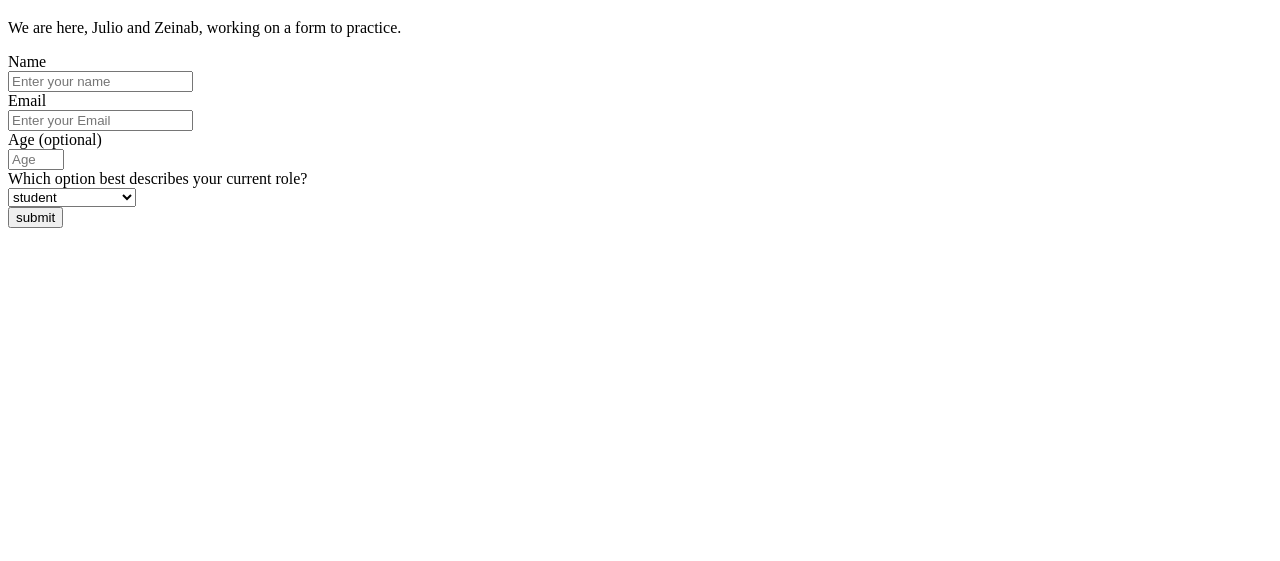
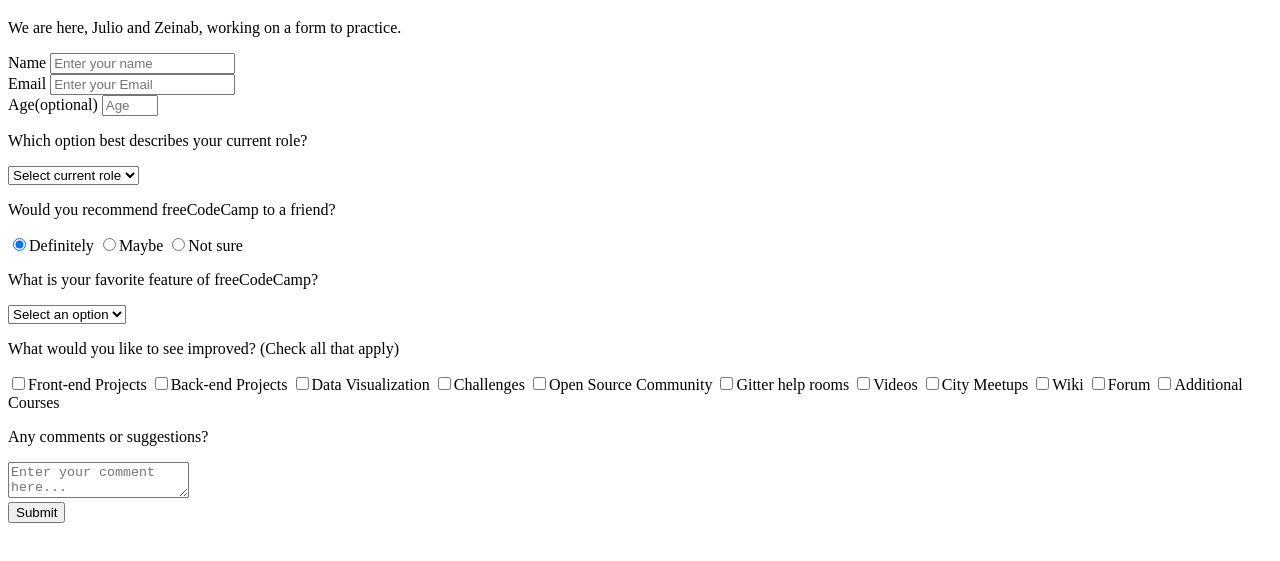
Before and after one commit to BregornOriginal/microverse-trial, a plain HTML site: page index.html in a window 1280 px wide. Shown: the part 61-622 px from the top of the page. Drawn offline with Linux system fonts and the light colour scheme.

Commit message:
update index
Added the rest of form to complete the form.

```diff
--- a/index.html
+++ b/index.html
@@ -15,31 +15,205 @@
       <form id="survey-form">
         <div class="form-group">
           <label id="name-label" for="name">Name</label>
-          <br>
-          <input id="name" type="text" placeholder="Enter your name">
-          <br>
+          <input
+            type="text"
+            name="name"
+            id="name"
+            class="form-control"
+            placeholder="Enter your name"
+            required
+          />
+        </div>
+        <div class="form-group">
           <label id="email-label" for="email">Email</label>
-          <br>
-          <input id="email" type="email" placeholder="Enter your Email">
-          <br>
-          <label id="number-label" for="Age"> Age (optional)</label>
-          <br>
-          <input id="number" type="number" max="80" min="15"  placeholder="Age">
-          <br>
-          <label id="name-label" for="name">Which option best describes your current role?</label>
-          <br>
-          <select name="" id="">
-            <option disabled="" value="">select current role</option>
-            <option value="student">student</option>
-            <option value="full">Full time job</option>
-            <option value="leaner">Full time learner</option>
-            <option value="notsay">prefere not to say</option>
+          <input
+            type="email"
+            name="email"
+            id="email"
+            class="form-control"
+            placeholder="Enter your Email"
+            required
+          />
+        </div>
+        <div class="form-group">
+          <label id="number-label" for="number"
+            >Age<span class="clue">(optional)</span></label
+          >
+          <input
+            type="number"
+            name="age"
+            id="number"
+            min="10"
+            max="99"
+            class="form-control"
+            placeholder="Age"
+          />
+        </div>
+        <div class="form-group">
+          <p>Which option best describes your current role?</p>
+          <select id="dropdown" name="role" class="form-control" required>
+            <option disabled selected value>Select current role</option>
+            <option value="student">Student</option>
+            <option value="job">Full Time Job</option>
+            <option value="learner">Full Time Learner</option>
+            <option value="preferNo">Prefer not to say</option>
             <option value="other">Other</option>
+          </select>
+        </div>
 
+        <div class="form-group">
+          <p>Would you recommend freeCodeCamp to a friend?</p>
+          <label>
+            <input
+              name="user-recommend"
+              value="definitely"
+              type="radio"
+              class="input-radio"
+              checked
+            />Definitely</label
+          >
+          <label>
+            <input
+              name="user-recommend"
+              value="maybe"
+              type="radio"
+              class="input-radio"
+            />Maybe</label
+          >
+
+          <label
+            ><input
+              name="user-recommend"
+              value="not-sure"
+              type="radio"
+              class="input-radio"
+            />Not sure</label
+          >
+        </div>
+
+        <div class="form-group">
+          <p>
+            What is your favorite feature of freeCodeCamp?
+          </p>
+          <select id="most-like" name="mostLike" class="form-control" required>
+            <option disabled selected value>Select an option</option>
+            <option value="challenges">Challenges</option>
+            <option value="projects">Projects</option>
+            <option value="community">Community</option>
+            <option value="openSource">Open Source</option>
           </select>
+        </div>
 
-          <br>
-<button>submit</button>
+        <div class="form-group">
+          <p>
+            What would you like to see improved?
+            <span class="clue">(Check all that apply)</span>
+          </p>
+
+          <label
+            ><input
+              name="prefer"
+              value="front-end-projects"
+              type="checkbox"
+              class="input-checkbox"
+            />Front-end Projects</label
+          >
+          <label>
+            <input
+              name="prefer"
+              value="back-end-projects"
+              type="checkbox"
+              class="input-checkbox"
+            />Back-end Projects</label
+          >
+          <label
+            ><input
+              name="prefer"
+              value="data-visualization"
+              type="checkbox"
+              class="input-checkbox"
+            />Data Visualization</label
+          >
+          <label
+            ><input
+              name="prefer"
+              value="challenges"
+              type="checkbox"
+              class="input-checkbox"
+            />Challenges</label
+          >
+          <label
+            ><input
+              name="prefer"
+              value="open-source-community"
+              type="checkbox"
+              class="input-checkbox"
+            />Open Source Community</label
+          >
+          <label
+            ><input
+              name="prefer"
+              value="gitter-help-rooms"
+              type="checkbox"
+              class="input-checkbox"
+            />Gitter help rooms</label
+          >
+          <label
+            ><input
+              name="prefer"
+              value="videos"
+              type="checkbox"
+              class="input-checkbox"
+            />Videos</label
+          >
+          <label
+            ><input
+              name="prefer"
+              value="city-meetups"
+              type="checkbox"
+              class="input-checkbox"
+            />City Meetups</label
+          >
+          <label
+            ><input
+              name="prefer"
+              value="wiki"
+              type="checkbox"
+              class="input-checkbox"
+            />Wiki</label
+          >
+          <label
+            ><input
+              name="prefer"
+              value="forum"
+              type="checkbox"
+              class="input-checkbox"
+            />Forum</label
+          >
+          <label
+            ><input
+              name="prefer"
+              value="additional-courses"
+              type="checkbox"
+              class="input-checkbox"
+            />Additional Courses</label
+          >
+        </div>
+
+        <div class="form-group">
+          <p>Any comments or suggestions?</p>
+          <textarea
+            id="comments"
+            class="input-textarea"
+            name="comment"
+            placeholder="Enter your comment here..."
+          ></textarea>
+        </div>
+
+        <div class="form-group">
+          <button type="submit" id="submit" class="submit-button">
+            Submit
+          </button>
         </div>
       </form>
     </main>
```
